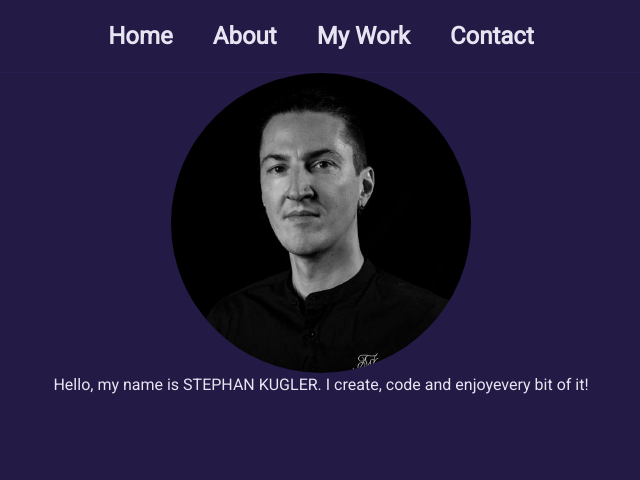
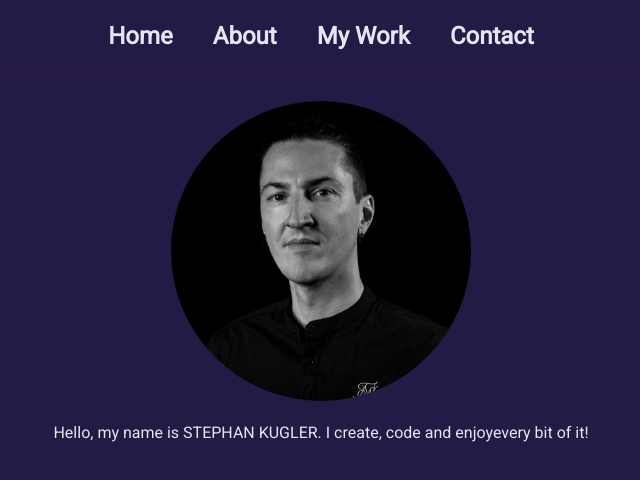
Before and after one commit to stekug/stephankugler-personal-portfolio, a Next.js app: page / in a window 1280 px wide. Shown: the top 480 px of the page, without its empty margins (319-959 px from the left). Built offline with nearby package versions, Linux system fonts and the light colour scheme.

Commit message:
position pic logo, hide scrollbar

```diff
--- a/app/_components/ProfileLogo.tsx
+++ b/app/_components/ProfileLogo.tsx
@@ -4,7 +4,8 @@ import profilePic from '@/public/sk-profile-1.jpeg';
 
 export default function ProfileLogo() {
   return (
-    <Link href="/" className="flex items-center gap-4 z-10 rounded-full">
+    <div className="gap-10">
+      <Link href="/" className="flex items-center z-10 rounded-full mt-2 py-5">
         <Image
           className="rounded-full"
           src={profilePic}
@@ -14,5 +15,6 @@ export default function ProfileLogo() {
           quality={80}
         />
       </Link>
+    </div>
   );
 }
--- a/app/_styles/globals.css
+++ b/app/_styles/globals.css
@@ -1,6 +1,10 @@
 @tailwind base;
 @tailwind components;
 @tailwind utilities;
+
+*::-webkit-scrollbar {
+  display: none;
+}
 
 @layer components {
   .spinner {
```
Lines whose indentation alone changed are shown as unchanged.
